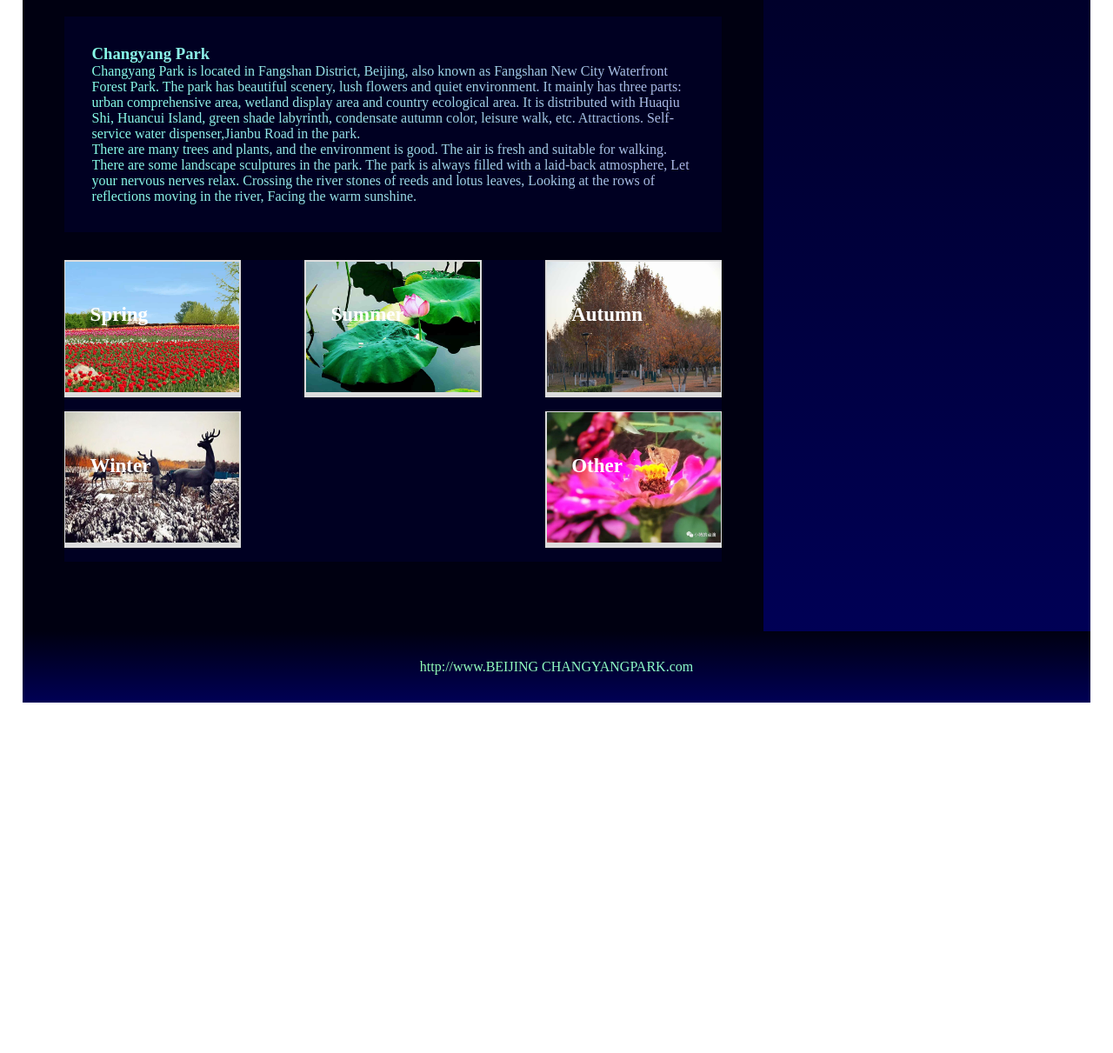
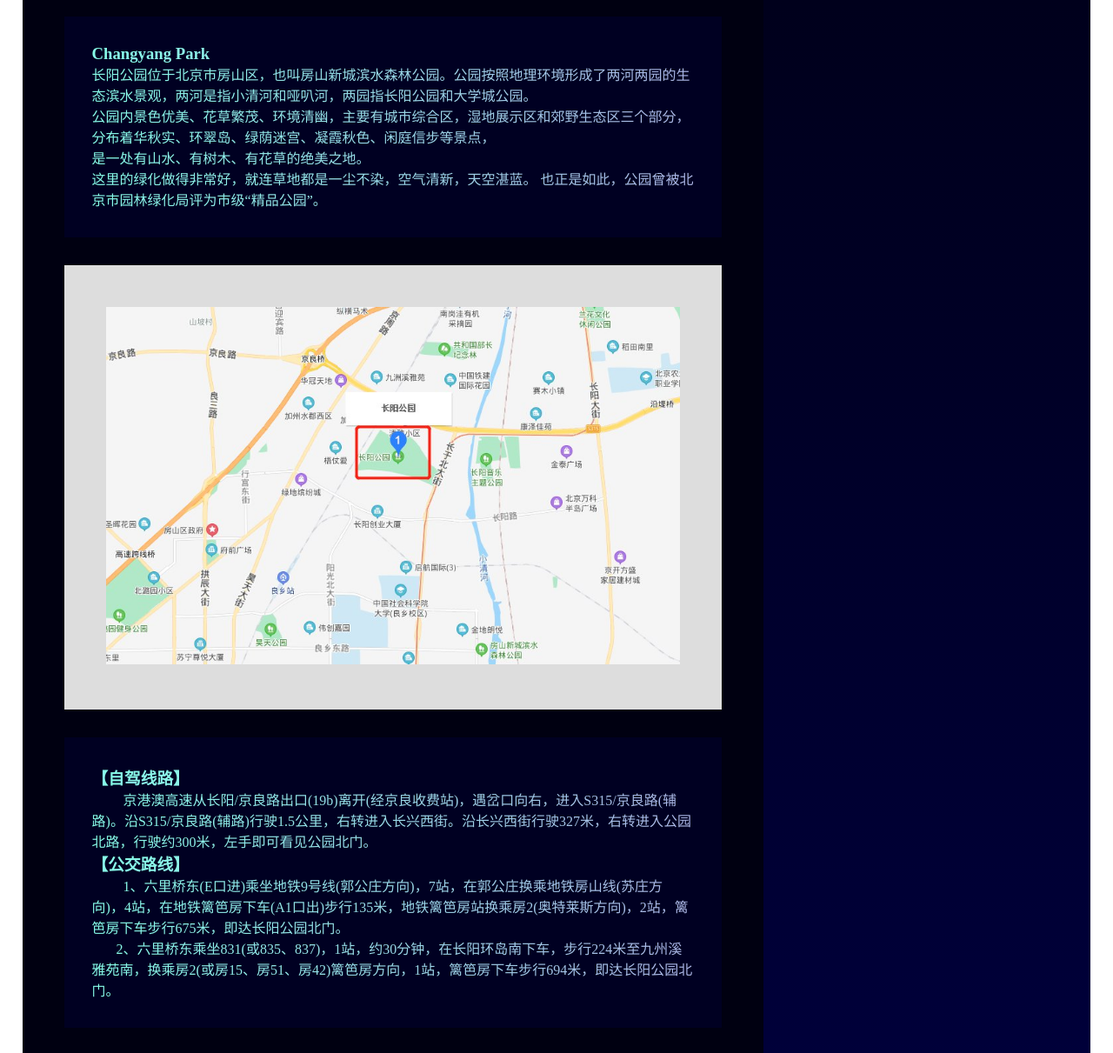
Before and after one commit to ki0722/BeijingChangyangPark12, a plain HTML site: page about.html in a window 1280 px wide. Shown: the part 621-1832 px from the top of the page at 87% size. Before the commit the page ends 1429 px from the top, so only its background shows below. Drawn offline with Linux system fonts and the light colour scheme; a script that the page names is missing.

Commit message:
Add files via upload

```diff
--- a/about.html
+++ b/about.html
@@ -43,13 +43,49 @@
         <article class="TEXT">
            <h1>Changyang Park</h1>
            <p>
-           Changyang Park is located in Fangshan District, Beijing, also known as Fangshan New City Waterfront Forest Park.
-           The park has beautiful scenery, lush flowers and quiet environment. It mainly has three parts: urban comprehensive area, wetland display area and country ecological area. It is distributed with Huaqiu Shi, Huancui Island, green shade labyrinth, condensate autumn color, leisure walk, etc. Attractions.
-           Self-service water dispenser,Jianbu Road in the park.<br>
-           There are many trees and plants, and the environment is good. The air is fresh and suitable for walking. There are some landscape sculptures in the park. The park is always filled with a laid-back atmosphere, Let your nervous nerves relax.
-            Crossing the river stones of reeds and lotus leaves, Looking at the rows of reflections moving in the river, Facing the warm sunshine.
+             长阳公园位于北京市房山区，也叫房山新城滨水森林公园。公园按照地理环境形成了两河两园的生态滨水景观，两河是指小清河和哑叭河，两园指长阳公园和大学城公园。<br>
+             公园内景色优美、花草繁茂、环境清幽，主要有城市综合区，湿地展示区和郊野生态区三个部分，分布着华秋实、环翠岛、绿荫迷宫、凝霞秋色、闲庭信步等景点，<br>
+             是一处有山水、有树木、有花草的绝美之地。<br>
+             这里的绿化做得非常好，就连草地都是一尘不染，空气清新，天空湛蓝。 也正是如此，公园曾被北京市园林绿化局评为市级“精品公园”。
           </p>
         </article>
+
+
+        <article class="PHOTO">
+           <img src="./images/14.jpg" title="BeijingChangyangPark">
+        </article>
+
+
+        <article class="TEXT">
+           <h1>【自驾线路】</h1>
+           <p>
+
+　　      京港澳高速从长阳/京良路出口(19b)离开(经京良收费站)，遇岔口向右，进入S315/京良路(辅路)。沿S315/京良路(辅路)行驶1.5公里，右转进入长兴西街。沿长兴西街行驶327米，右转进入公园北路，行驶约300米，左手即可看见公园北门。
+          </p>
+
+          <h1>【公交路线】</h1>
+          <p>
+　　    1、六里桥东(E口进)乘坐地铁9号线(郭公庄方向)，7站，在郭公庄换乘地铁房山线(苏庄方向)，4站，在地铁篱笆房下车(A1口出)步行135米，地铁篱笆房站换乘房2(奥特莱斯方向)，2站，篱笆房下车步行675米，即达长阳公园北门。
+　　  <br>
+      &nbsp;&nbsp;&nbsp;&nbsp;&nbsp;&nbsp;&nbsp;2、六里桥东乘坐831(或835、837)，1站，约30分钟，在长阳环岛南下车，步行224米至九州溪雅苑南，换乘房2(或房15、房51、房42)篱笆房方向，1站，篱笆房下车步行694米，即达长阳公园北门。
+         </p>
+        </article>
+
+
+        <article class="PHOTO">
+           <img src="./images/15.jpg" title="BeijingChangyangPark">
+        </article>
+
+
+        <article class="TEXT">
+           <h1> 路线简介</h1>
+           <p>
+           它的长度为2.1km (大约3,000步) ，爬升高度为0m，难度评级简单。
+          </p>
+        </article>
+
+
+
 
 
         <article class="ImageSet">
```
